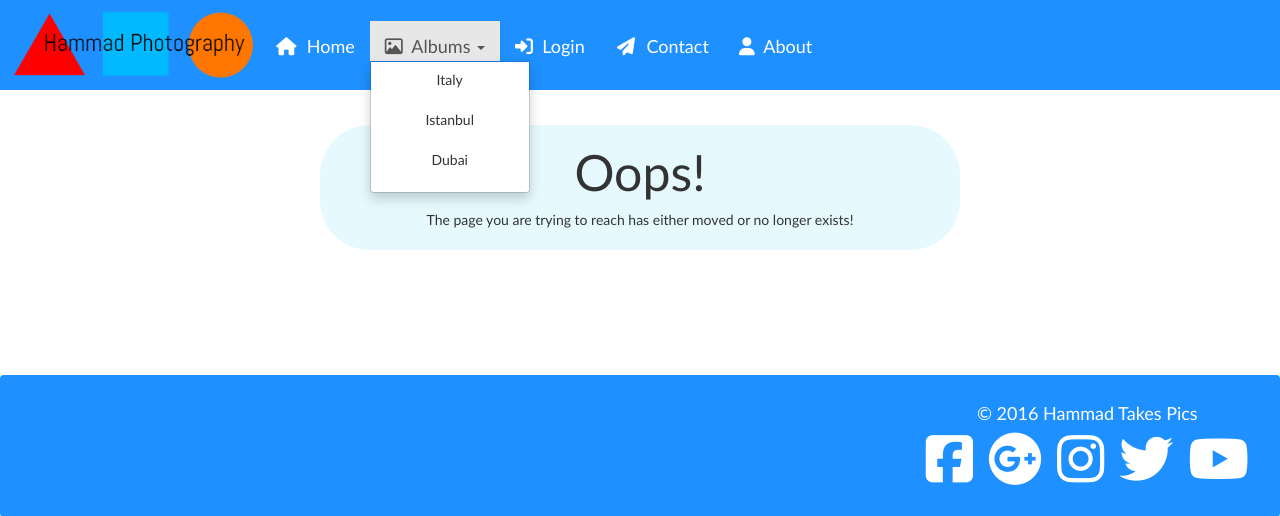
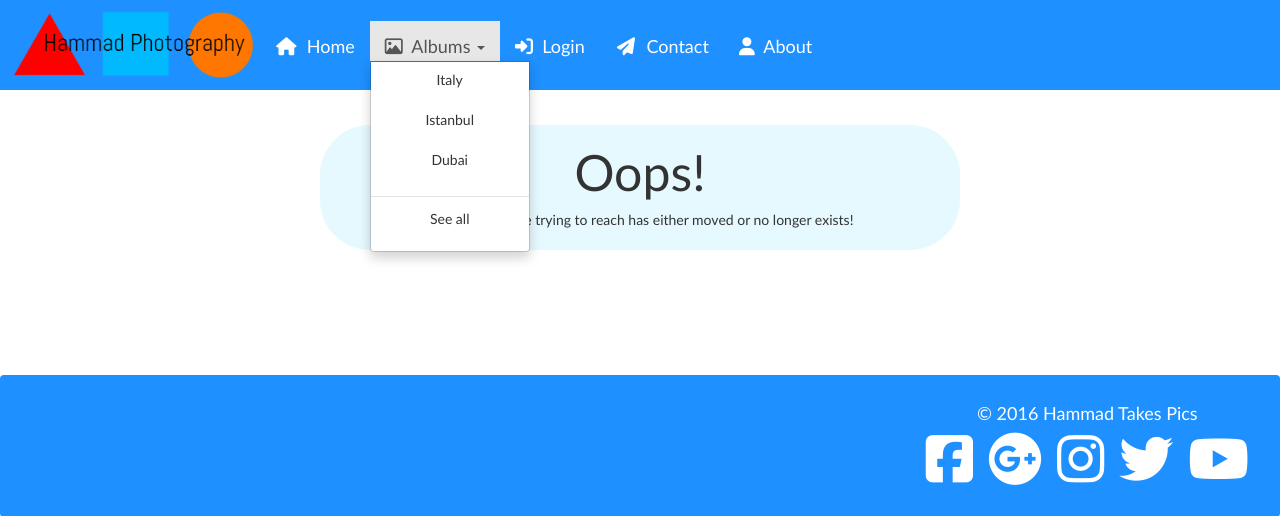
Before and after one commit to hdawg5000/hammadtakespics, a PHP site: page /404.php in a window 1280 px wide, after a click on "Albums". Shown: the top 516 px of the page. Run offline with PHP 8.4, Linux system fonts and the light colour scheme; some libraries are stand-ins or nearby versions.

Commit message:
Added see all option in albums dropdown in nav

```diff
--- a/templates/header.php
+++ b/templates/header.php
@@ -58,6 +58,8 @@
                                 <li><a href="albums/italy">Italy</a></li>
                                 <li><a href="#">Istanbul</a></li>
                                 <li><a href="#">Dubai</a></li>
+                                <li class="divider"></li>
+                                <li><a href="albums">See all</a></li>
                                 <!--                <li class="divider"></li>-->
                             </ul>
                         </li>
```
